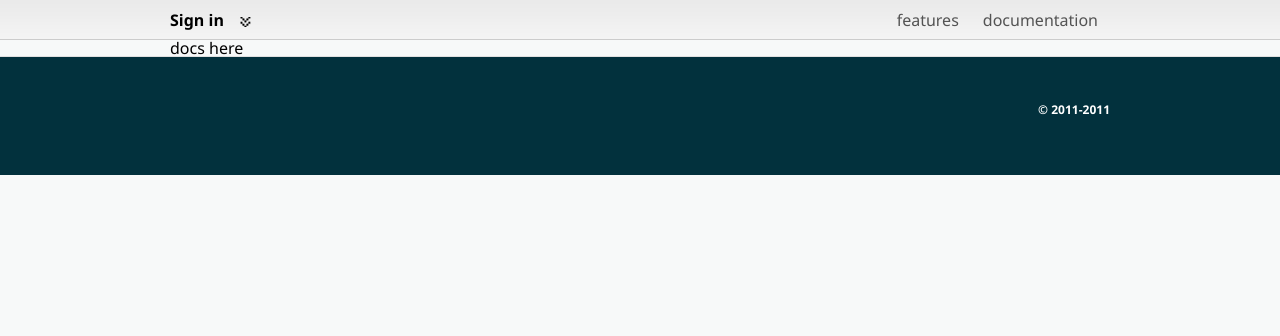
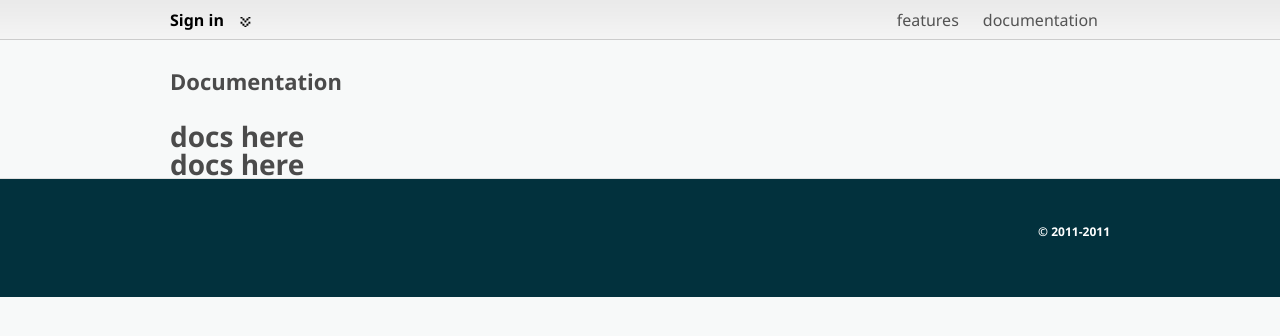
Before and after one commit to andrewsmedina/djangodash2011, a Django app: page /docs/ in a window 1280 px wide. Shown: the part 119-455 px from the top of the page. Run offline with Django 3.2, Linux system fonts and the light colour scheme; parts of the project's set-up code (start-up, migrations or seed data) failed here and were passed over.

Commit message:
Edited template docs page

```diff
--- a/startdust_website/home/templates/home/docs.html
+++ b/startdust_website/home/templates/home/docs.html
@@ -1,5 +1,11 @@
 {% extends "home/base.html" %}
 
 {% block content %}
-docs here
+	<div class="container">
+		<h2>Documentation</h2>
+		<p>docs here</p>
+		<p>docs here</p>
+		<div class="clear"></div>
+    	<div class="clear"></div>
+	</div>
 {% endblock %}
```
